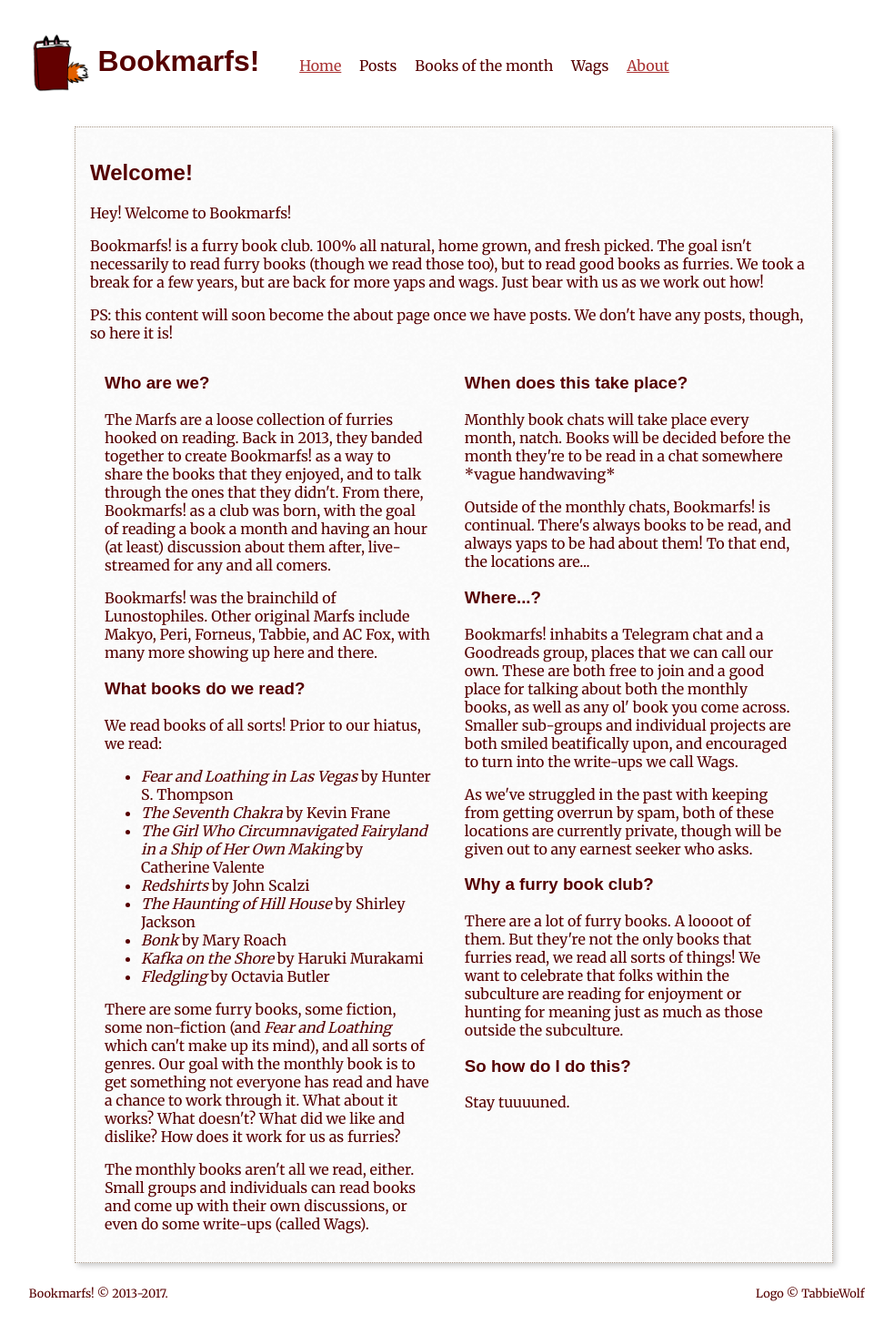
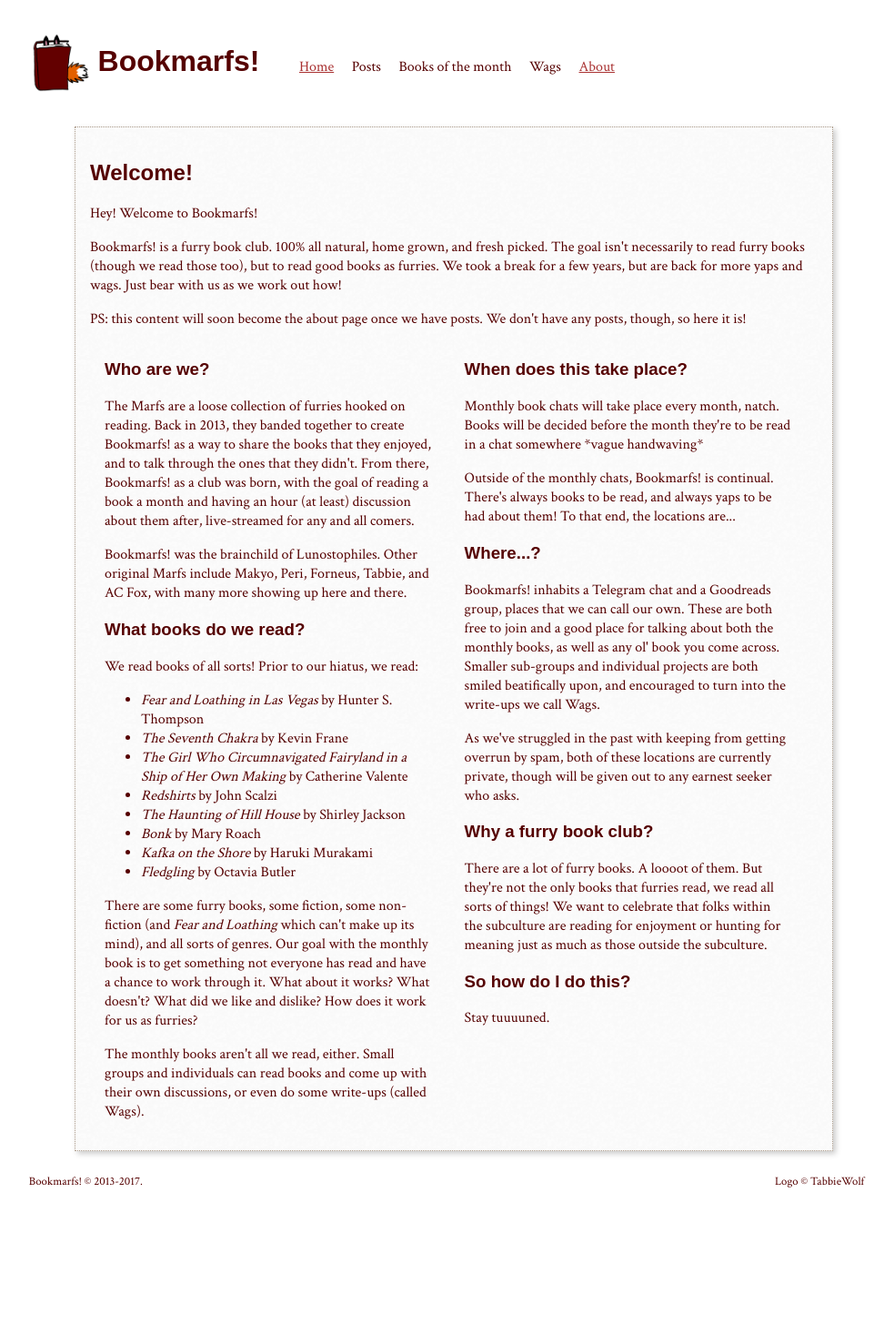
Before and after one commit to makyo/bookmarfs.com, a Jekyll site: the page built from index.html, in a window 1280 px wide. Shown: the whole page at 91% size, without its empty margins (141-1124 px from the left). Built offline with Jekyll 4.4.1, drawn with Linux system fonts in a browser that asks for light colours; some web fonts are replaced; after the commit the page ends 1332 px from its top, so only the background shows below that.

Commit message:
Further typo ramifications

```diff
--- a/assets/style.scss
+++ b/assets/style.scss
@@ -1,12 +1,12 @@
 ---
 ---
 
-@import url('https://fonts.googleapis.com/css?family=Baloo|Merriweather');
+@import url('https://fonts.googleapis.com/css?family=Baloo|Crimson+Text');
 
 body {
     margin: 0;
     padding: 0;
-    font-family: Merriweather, serif;
+    font-family: 'Crimson Text', serif;
     color: #500;
     vertical-align: top;
     // background: url('/assets/cream_dust.png');
```
